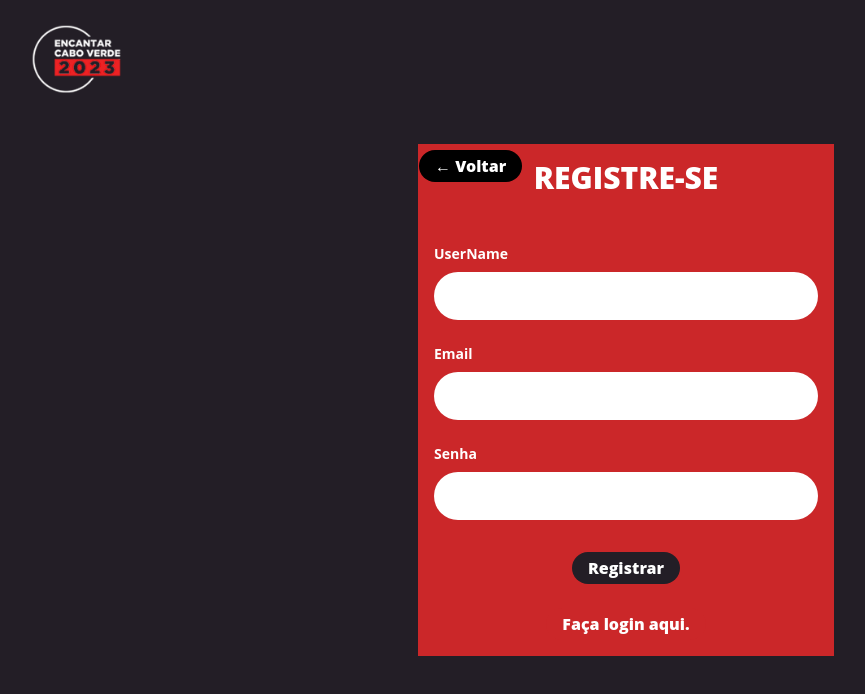
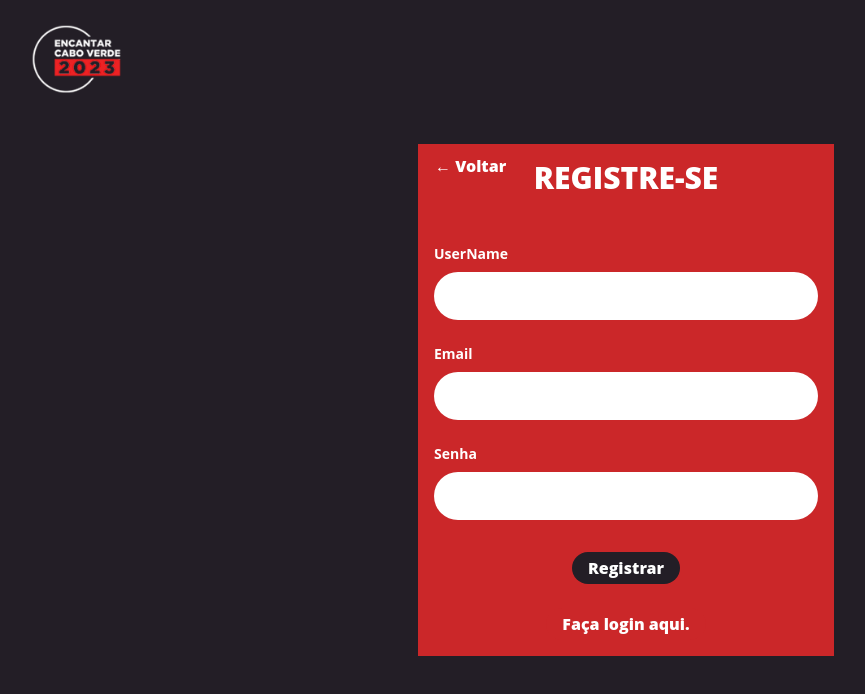
Before and after one commit to victorrony/premiocacReact, a Next.js app: page /register in a window 1280 px wide. Shown: the top 694 px of the page, without its empty margins (14-879 px from the left). Built offline with nearby package versions, Linux system fonts and the light colour scheme; no server answers.

Commit message:
change formulary

```diff
--- a/src/components/auth/LoginForm.js
+++ b/src/components/auth/LoginForm.js
@@ -31,7 +31,7 @@ export default function LoginForm({}) {
         }}
         className="grid place-content-center p-4 gap-4"
       >
-         <Buttons action={()=>router.push("/")} label="&#8592; Voltar" twClass="mt-[-10px] ml-[-15px] !bg-black absolute" />
+         <Buttons action={()=>router.push("/")} label="&#8592; Voltar" twClass="mt-[-10px] ml-[-15px] !bg-transparent absolute" />
         <div className="">
           <div className=" text-white text-center pb-12 text-3xl uppercase font-extrabold">
             <h1>Login</h1>
--- a/src/components/auth/RegisterForm.js
+++ b/src/components/auth/RegisterForm.js
@@ -51,7 +51,7 @@ export default function RegisterForm({ onSubmit }) {
       <Buttons
         action={() => router.push("/")}
         label="&#8592; Voltar"
-        twClass="mt-[-10px] ml-[-15px] !bg-black absolute"
+        twClass="mt-[-10px] ml-[-15px] !bg-transparent absolute"
       />
       <div className="text-white text-center pb-12 text-3xl uppercase font-extrabold">
         <h1>Registre-se</h1>
```
